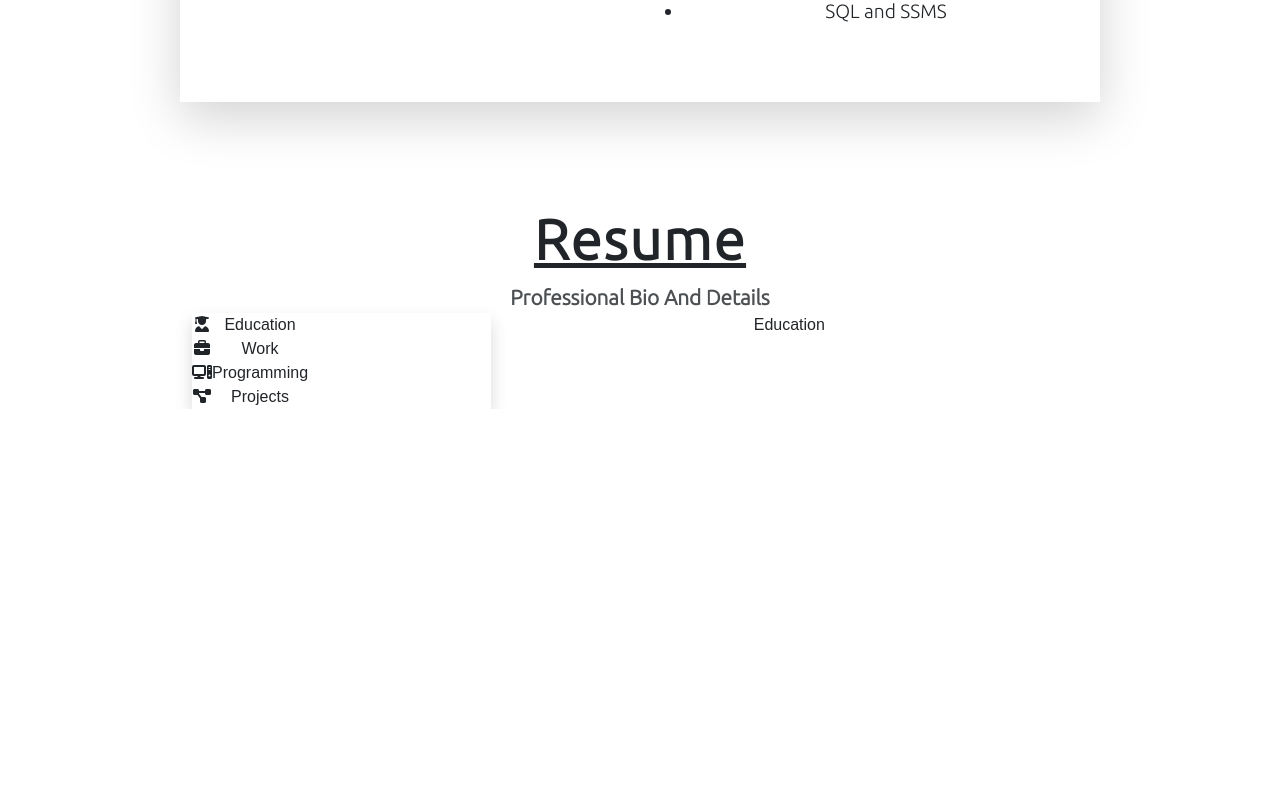
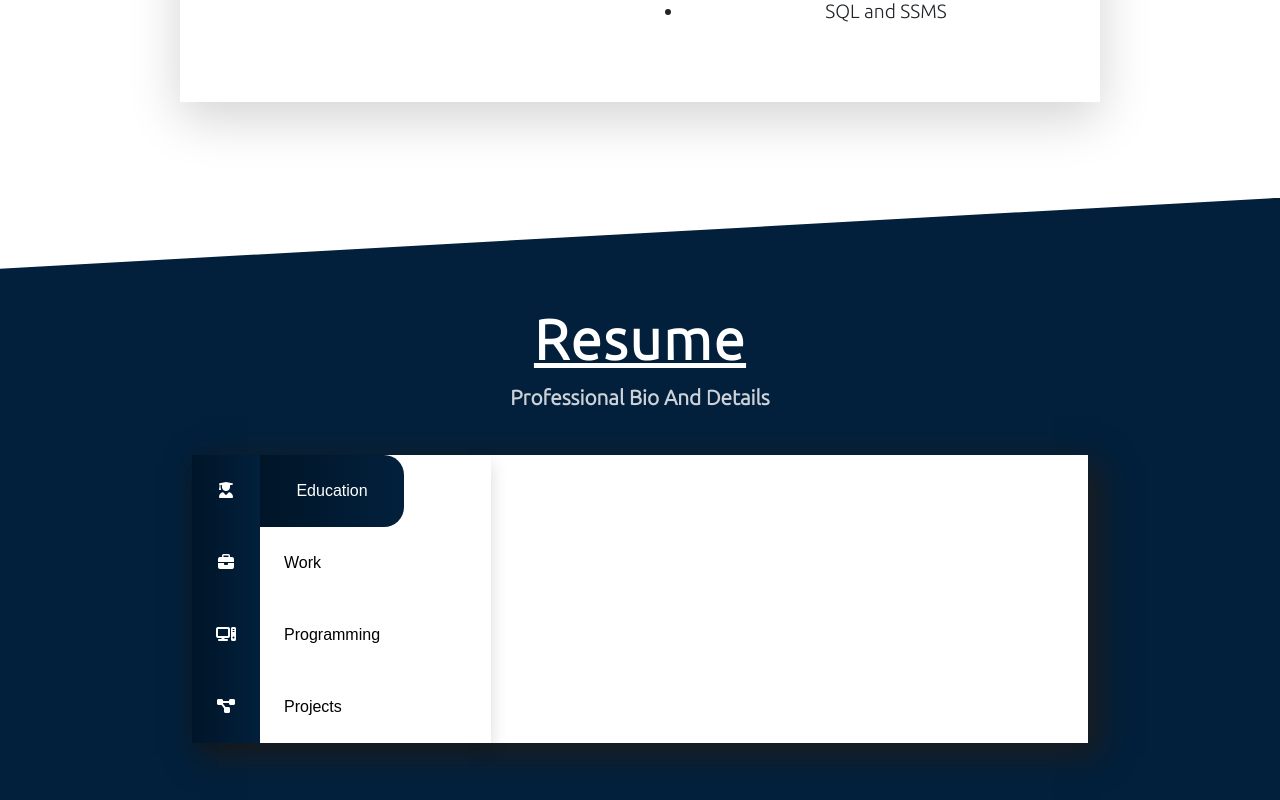
Before and after one commit to royer00/ReactPortfolioProject, a React (Create React App) app: page / in a window 1280 px wide. Shown: the part 1081-1881 px from the top of the page. Before the commit the page ends 1490 px from the top, so only its background shows below. Built offline with nearby package versions, Linux system fonts and the light colour scheme; no server answers.

Commit message:
Add styling to Resume section

```diff
--- a/src/App.js
+++ b/src/App.js
@@ -113,7 +113,7 @@ export default function App() {
           style={{ width: "70%", marginInline: "auto" }}
         >
           <div className="col-lg-4 col-md-4 resume-left-section d-flex px-0 shadow flex-row">
-            <div className="d-flex flex-column bg-new text-dark">
+            <div className="d-flex flex-column bg-new text-white">
               <span className="icons-span">
                 <i className="fas fa-user-graduate"></i>
               </span>
@@ -129,7 +129,11 @@ export default function App() {
             </div>
             <div className="d-flex flex-column">
               <span
-                className="resume-options-items"
+                className={
+                  !education
+                    ? "resume-options-items"
+                    : "selected resume-options-items"
+                }
                 onClick={() => {
                   changeState(setEducation, true);
                 }}
@@ -137,7 +141,11 @@ export default function App() {
                 Education
               </span>
               <span
-                className="resume-options-items"
+                className={
+                  !work
+                    ? "resume-options-items"
+                    : "selected resume-options-items"
+                }
                 onClick={() => {
                   changeState(setWork, true);
                 }}
@@ -145,7 +153,11 @@ export default function App() {
                 Work
               </span>
               <span
-                className="resume-options-items"
+                className={
+                  !programming
+                    ? "resume-options-items"
+                    : "selected resume-options-items"
+                }
                 onClick={() => {
                   changeState(setProgramming, true);
                 }}
@@ -153,7 +165,11 @@ export default function App() {
                 Programming
               </span>
               <span
-                className="resume-options-items"
+                className={
+                  !projects
+                    ? "resume-options-items"
+                    : "selected resume-options-items"
+                }
                 onClick={() => {
                   changeState(setProjects, true);
                 }}
--- a/src/styles.css
+++ b/src/styles.css
@@ -4,6 +4,7 @@
   --primary-app-color: #02203c;
   --secondary-app-color: #001528;
   --standout-color: #fffb00;
+  --hightlight-color: lightblue;
 }
 
 .App {
@@ -176,3 +177,52 @@
   font-family: "Ubuntu";
   font-size: 1.2rem;
 }
+
+/*resume section*/
+
+.resume-options-items {
+  width: 1%;
+  transition: all 0.3s ease-in-out;
+  padding-block: 24px;
+  padding-inline: 24px;
+  color: #000;
+  cursor: pointer;
+  border-top-right-radius: 20px;
+  border-bottom-right-radius: 20px;
+}
+.resume-options-items:hover {
+  background: var(--hightlight-color);
+  color: #fff;
+  width: 100%;
+}
+.icons-span {
+  margin: 24px;
+}
+.selected {
+  background: linear-gradient(
+    -90deg,
+    var(--primary-app-color),
+    var(--secondary-app-color)
+  );
+  width: 100%;
+  color: white;
+}
+.bg-new {
+  background: linear-gradient(
+    -90deg,
+    var(--primary-app-color),
+    var(--secondary-app-color)
+  );
+}
+.resume-outer-section {
+  padding-top: 100px;
+  padding-bottom: 100px;
+  background: var(--primary-app-color);
+  color: #fff;
+  clip-path: polygon(0 11%, 100% 0, 100% 100%, 0 100%);
+}
+.resume-new-section {
+  background: #fff;
+  box-shadow: 10px 10px 31px 2px #1c1c1c;
+  margin-top: 42px;
+}
```
